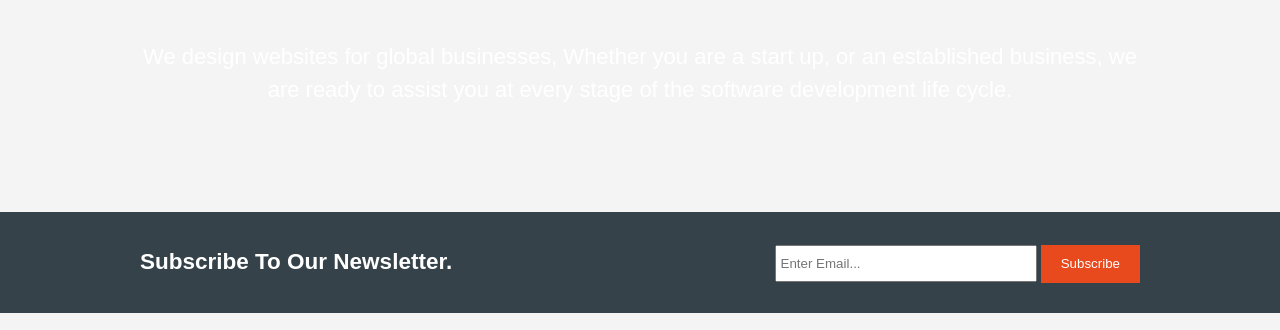
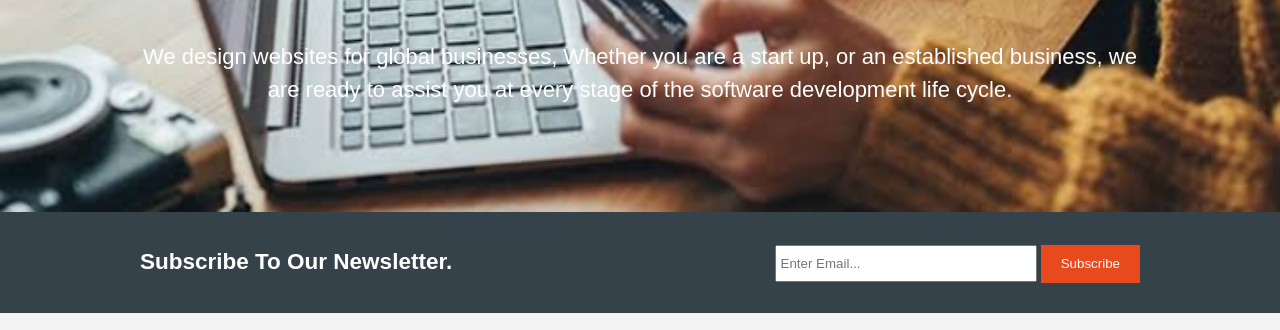
Before and after one commit to Highshirt99/Aishat_Akinyemi, a plain HTML site: page index.html in a window 1280 px wide. Shown: the part 409-739 px from the top of the page. Drawn offline with Linux system fonts and the light colour scheme.

Commit message:
Update style.css

```diff
--- a/style.css
+++ b/style.css
@@ -99,7 +99,7 @@ section form{margin-top: 18px;
 }
 
 #Showcase{
-background: url("../img/Busy.jpg") no-repeat;
+background: url("Busy.jpg") no-repeat;
 background-size: cover;
 background-position: center;
 min-height: 400px;
```
